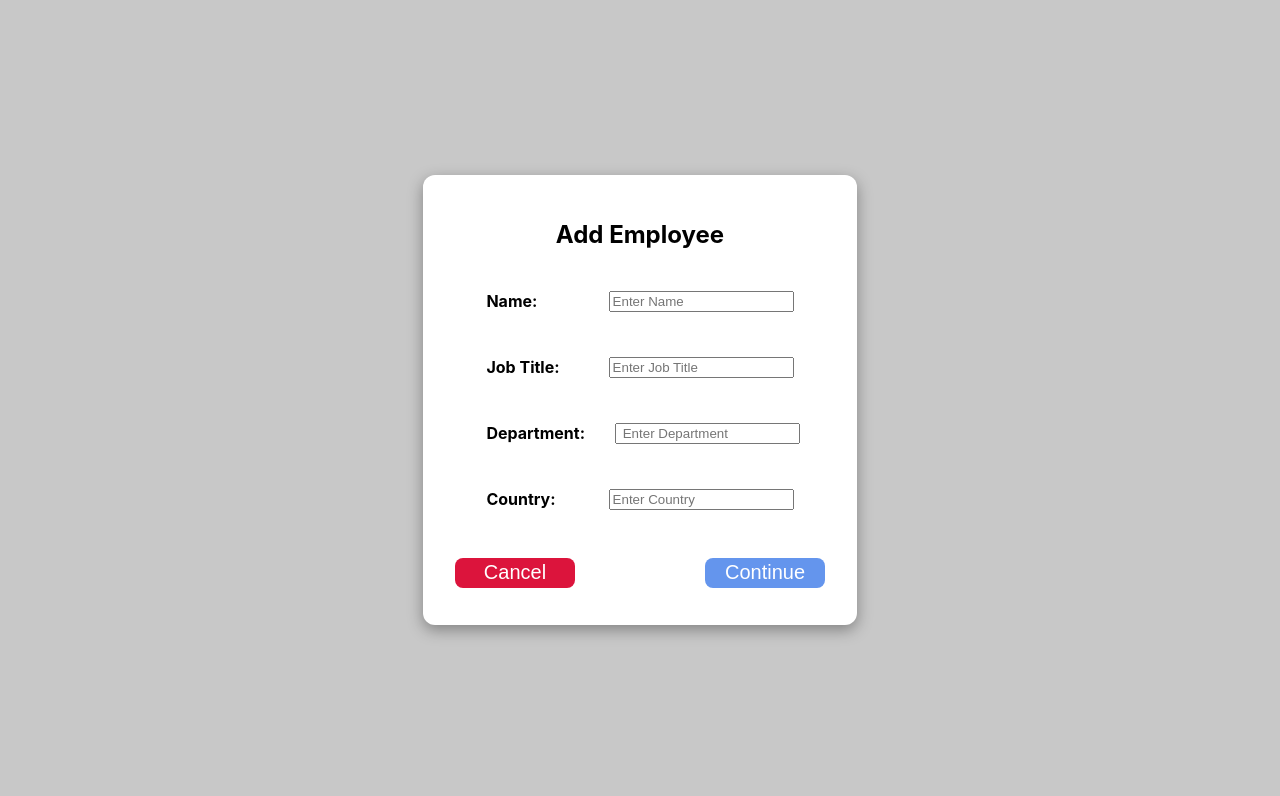
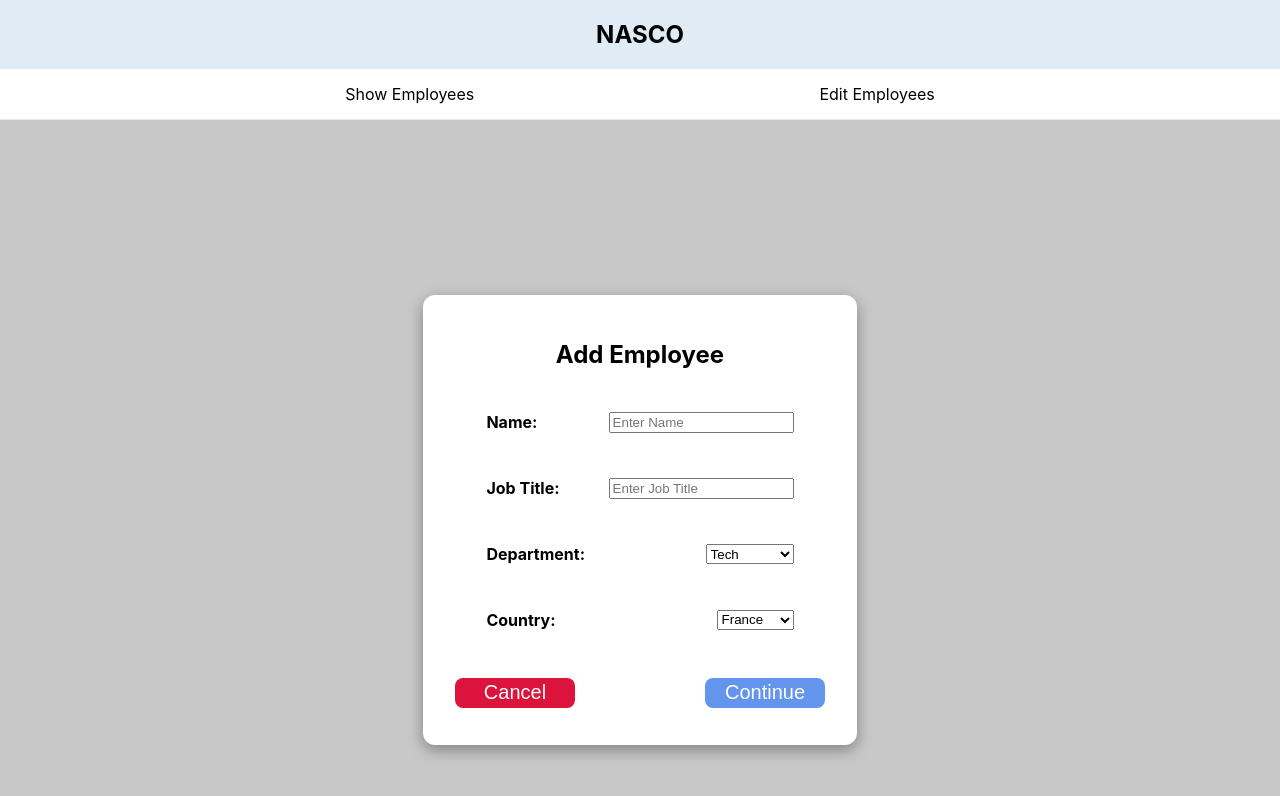
Before and after one commit to faridb99/nascotest, a React (Create React App) app: page /editEmployee in a window 1280 px wide. Both pictures are taken after a click on the button "Add Employee". Shown: the top 796 px of the page. Built offline with nearby package versions, Linux system fonts and the light colour scheme.

Commit message:
Added Navigation/ Added Search Table + Global Filter for searching

```diff
--- a/package.json
+++ b/package.json
@@ -9,7 +9,9 @@
     "react": "^18.2.0",
     "react-dom": "^18.2.0",
     "react-redux": "^8.0.2",
+    "react-router-dom": "^6.3.0",
     "react-scripts": "5.0.1",
+    "react-table": "^7.8.0",
     "redux": "^4.2.0",
     "web-vitals": "^2.1.4"
   },
--- a/src/App.css
+++ b/src/App.css
@@ -14,6 +14,23 @@
 table {
   border-collapse: collapse;
   width: 100%;
+}
+
+.linkSpan {
+  display: flex;
+  justify-content: space-evenly;
+  align-items: center;
+  width: 100%;
+  height: 50px;
+  background-color: white;
+}
+nav {
+  display: flex;
+  width: 100%;
+  height: 120px;
+  flex-direction: column;
+  align-items: center;
+  background-color: rgb(224, 236, 245);
 }
 
 th,
--- a/src/App.js
+++ b/src/App.js
@@ -1,84 +1,34 @@
-import EmployeeRow from "./components/EmployeeRow";
-import { useSelector, useDispatch } from "react-redux";
-import { useState } from "react";
 import "./App.css";
-import FormModal from "./components/FormModal";
-import { setEmployees, setFormData } from "./actions";
+import { BrowserRouter as Router, Route, Routes, Link } from "react-router-dom";
+import ShowEmployeesPage from "./pages/ShowEmployeesPage";
+import EditEmployeesPage from "./pages/EditEmployeesPage";
+function App() {
+  return (
+    <Router>
+      <div className="App">
+        <nav>
+          <span>
+            <h1>NASCO</h1>
+          </span>
+          <span className="linkSpan">
+            <Link style={{ textDecoration: "none", color: "black" }} to="/">
+              Show Employees
+            </Link>
 
-function App() {
-  const employees = useSelector((state) => state.employees);
-  const dispatch = useDispatch();
-
-  const [modalTitle, setModalTitle] = useState("");
-  const [openModal, setOpenModal] = useState(false);
-  const [editEmployeeId, setEditEmployeeId] = useState(null);
-
-  const handleAddClick = () => {
-    setModalTitle("Add Employee");
-    setOpenModal(true);
-  };
-
-  const handleDeleteClick = (employeeId) => {
-    const newEmployees = [...employees];
-
-    const index = employees.findIndex((employee) => employee.id === employeeId);
-
-    newEmployees.splice(index, 1);
-
-    dispatch(setEmployees(newEmployees));
-  };
-
-  const handleEditClick = (event, employee) => {
-    event.preventDefault();
-
-    setEditEmployeeId(employee.id);
-    setModalTitle("Edit Employee");
-
-    const formValues = {
-      fullName: employee.fullName,
-      jobTitle: employee.jobTitle,
-      department: employee.department,
-      location: employee.location,
-    };
-    dispatch(setFormData(formValues));
-    setOpenModal(true);
-  };
-  return (
-    <div className="App">
-      {openModal && (
-        <FormModal
-          title={modalTitle}
-          editEmployeeId={editEmployeeId}
-          closeModal={() => setOpenModal(false)}
-          resetEditEmployeeId={() => setEditEmployeeId(null)}
-        ></FormModal>
-      )}
-      <div className="tableActionBar">
-        <button onClick={handleAddClick}>Add Employee</button>
+            <Link
+              style={{ textDecoration: "none", color: "black" }}
+              to="/editEmployee"
+            >
+              Edit Employees
+            </Link>
+          </span>
+        </nav>
+        <Routes>
+          <Route path="/" element={<ShowEmployeesPage />}></Route>
+          <Route path="/editEmployee" element={<EditEmployeesPage />}></Route>
+        </Routes>
       </div>
-      <div>
-        <table>
-          <thead>
-            <tr>
-              <th>Name</th>
-              <th>Job Title</th>
-              <th>Department</th>
-              <th>Location</th>
-              <th>Actions</th>
-            </tr>
-          </thead>
-          <tbody>
-            {employees.map((employee) => (
-              <EmployeeRow
-                employee={employee}
-                handleEditClick={handleEditClick}
-                handleDeleteClick={handleDeleteClick}
-              ></EmployeeRow>
-            ))}
-          </tbody>
-        </table>
-      </div>
-    </div>
+    </Router>
   );
 }
 
--- /dev/null
+++ b/src/components/EditingTable.js
@@ -0,0 +1,85 @@
+import React from "react";
+import { useSelector, useDispatch } from "react-redux";
+import { useState } from "react";
+import { setEmployees, setFormData } from "../actions";
+import FormModal from "./FormModal";
+import EmployeeRow from "./EmployeeRow";
+
+const EditingTable = () => {
+  const employees = useSelector((state) => state.employees);
+  const dispatch = useDispatch();
+
+  const [modalTitle, setModalTitle] = useState("");
+  const [openModal, setOpenModal] = useState(false);
+  const [editEmployeeId, setEditEmployeeId] = useState(null);
+
+  const handleAddClick = () => {
+    setModalTitle("Add Employee");
+    setOpenModal(true);
+  };
+
+  const handleDeleteClick = (employeeId) => {
+    const newEmployees = [...employees];
+
+    const index = employees.findIndex((employee) => employee.id === employeeId);
+
+    newEmployees.splice(index, 1);
+
+    dispatch(setEmployees(newEmployees));
+  };
+
+  const handleEditClick = (event, employee) => {
+    event.preventDefault();
+
+    setEditEmployeeId(employee.id);
+    setModalTitle("Edit Employee");
+
+    const formValues = {
+      fullName: employee.fullName,
+      jobTitle: employee.jobTitle,
+      department: employee.department,
+      location: employee.location,
+    };
+    dispatch(setFormData(formValues));
+    setOpenModal(true);
+  };
+  return (
+    <div>
+      {openModal && (
+        <FormModal
+          title={modalTitle}
+          editEmployeeId={editEmployeeId}
+          closeModal={() => setOpenModal(false)}
+          resetEditEmployeeId={() => setEditEmployeeId(null)}
+        ></FormModal>
+      )}
+
+      <div>
+        <table>
+          <thead>
+            <tr>
+              <th>Name</th>
+              <th>Job Title</th>
+              <th>Department</th>
+              <th>Location</th>
+              <th>Actions</th>
+            </tr>
+          </thead>
+          <tbody>
+            {employees.map((employee) => (
+              <EmployeeRow
+                employee={employee}
+                handleEditClick={handleEditClick}
+                handleDeleteClick={handleDeleteClick}
+              ></EmployeeRow>
+            ))}
+          </tbody>
+        </table>
+        <div className="tableActionBar">
+          <button onClick={handleAddClick}>Add Employee</button>
+        </div>
+      </div>
+    </div>
+  );
+};
+export default EditingTable;
--- /dev/null
+++ b/src/components/FilteringTable.js
@@ -0,0 +1,58 @@
+import React, { useMemo } from "react";
+import { useTable, useGlobalFilter } from "react-table";
+import { COLUMNS } from "./columns";
+import { useSelector } from "react-redux";
+import { GlobalFilter } from "./Globalfilter";
+
+export const FilteringTable = (props) => {
+  const employees = useSelector((state) => state.employees);
+
+  const data = useMemo(() => employees, []);
+  const columns = useMemo(() => COLUMNS, []);
+
+  const tableInstance = useTable(
+    { columns: columns, data: data },
+
+    useGlobalFilter
+  );
+
+  const {
+    getTableProps,
+    getTableBodyProps,
+    headerGroups,
+    rows,
+    prepareRow,
+    state,
+    setGlobalFilter,
+  } = tableInstance;
+
+  const { globalFilter } = state;
+  return (
+    <>
+      <table {...getTableProps}>
+        <thead>
+          {headerGroups.map((headerGroup) => (
+            <tr {...headerGroup.getHeaderGroupProps()}>
+              {headerGroup.headers.map((column) => (
+                <th {...column.getHeaderProps()}>{column.render("Header")}</th>
+              ))}
+            </tr>
+          ))}
+        </thead>
+        <tbody {...getTableBodyProps()}>
+          {rows.map((row) => {
+            prepareRow(row);
+            return (
+              <tr {...row.getRowProps()}>
+                {row.cells.map((cell) => (
+                  <td {...cell.getCellProps()}>{cell.render("Cell")}</td>
+                ))}
+              </tr>
+            );
+          })}
+        </tbody>
+      </table>
+      <GlobalFilter filter={globalFilter} setFilter={setGlobalFilter} />
+    </>
+  );
+};
--- a/src/components/FormModal.js
+++ b/src/components/FormModal.js
@@ -25,6 +25,7 @@ const FormModal = (props) => {
     event.preventDefault();
 
     const inputFieldName = event.target.getAttribute("name");
+    console.log(event.target);
     const inputFieldValue = event.target.value;
 
     const newFormData = { ...formData };
@@ -102,25 +103,31 @@ const FormModal = (props) => {
               </div>
               <div>
                 <text>Department:</text>
-                <input
-                  type="text"
+                <select
+                  required
                   name="department"
-                  required="required"
-                  placeholder=" Enter Department"
+                  placeholder="Enter Department"
                   value={formData.department}
                   onChange={formChangeHandler}
-                ></input>
+                >
+                  <option value="Tech">Tech</option>
+                  <option value="Business">Business</option>
+                  <option value="Operations">Operations</option>
+                </select>
               </div>
               <div>
                 <text>Country:</text>
-                <input
-                  type="text"
+                <select
+                  required
                   name="location"
-                  required="required"
                   value={formData.location}
-                  placeholder="Enter Country"
                   onChange={formChangeHandler}
-                ></input>
+                >
+                  <option value="France">France</option>
+                  <option value="Lebanon">Lebanon</option>
+                  <option value="Germany">Germany</option>
+                  <option value="Italy">Italy</option>
+                </select>
               </div>
             </div>
           </form>
--- /dev/null
+++ b/src/components/Globalfilter.js
@@ -0,0 +1,13 @@
+import React from "react";
+
+export const GlobalFilter = ({ filter, setFilter }) => {
+  return (
+    <span>
+      Search :
+      <input
+        value={filter}
+        onChange={(event) => setFilter(event.target.value)}
+      ></input>
+    </span>
+  );
+};
--- /dev/null
+++ b/src/components/columns.js
@@ -0,0 +1,18 @@
+export const COLUMNS = [
+  {
+    Header: "Name",
+    accessor: "fullName",
+  },
+  {
+    Header: "Job Title",
+    accessor: "jobTitle",
+  },
+  {
+    Header: "Department",
+    accessor: "department",
+  },
+  {
+    Header: "Location",
+    accessor: "location",
+  },
+];
--- a/src/mock-data.json
+++ b/src/mock-data.json
@@ -4,20 +4,20 @@
     "fullName": "Farid Boulos",
     "jobTitle": "Developer",
     "department": "Tech",
-    "location": "Beirut"
+    "location": "Lebanon"
   },
   {
     "id": 2,
     "fullName": "Gaelle Bou Maroun",
     "jobTitle": "Marketing",
     "department": "Business",
-    "location": "USA"
+    "location": "Germany"
   },
   {
     "id": 3,
     "fullName": "Fattoum Fattoumeh",
     "jobTitle": "IT",
     "department": "Tech",
-    "location": "Beirut"
+    "location": "Italy"
   }
 ]
--- /dev/null
+++ b/src/pages/EditEmployeesPage.js
@@ -0,0 +1,13 @@
+import React from "react";
+import EditingTable from "../components/EditingTable";
+
+const EditEmployeesPage = () => {
+  return (
+    <EditingTable
+    /*handleDeleteClick={handleDeleteClick}
+    handleEditClick={handleEditClick}*/
+    ></EditingTable>
+  );
+};
+
+export default EditEmployeesPage;
--- /dev/null
+++ b/src/pages/ShowEmployeesPage.js
@@ -0,0 +1,13 @@
+import React from "react";
+import { FilteringTable } from "../components/FilteringTable";
+
+const ShowEmployeesPage = () => {
+  return (
+    <FilteringTable
+    /*handleDeleteClick={handleDeleteClick}
+    handleEditClick={handleEditClick}*/
+    ></FilteringTable>
+  );
+};
+
+export default ShowEmployeesPage;
```
Also changed, not shown: src/components/DisplayTable.js (added, +76 -0 lines), 1 other file (tests, documents, lock files or other folders).
